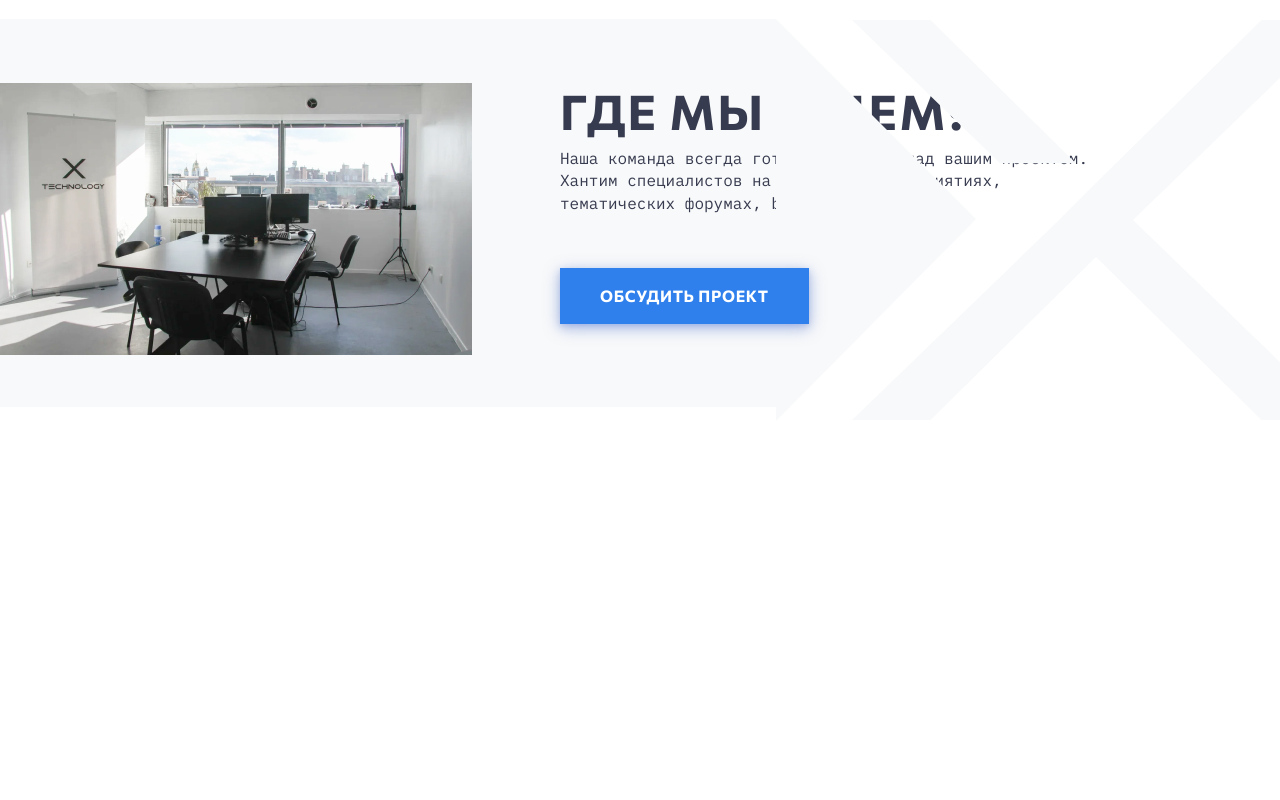
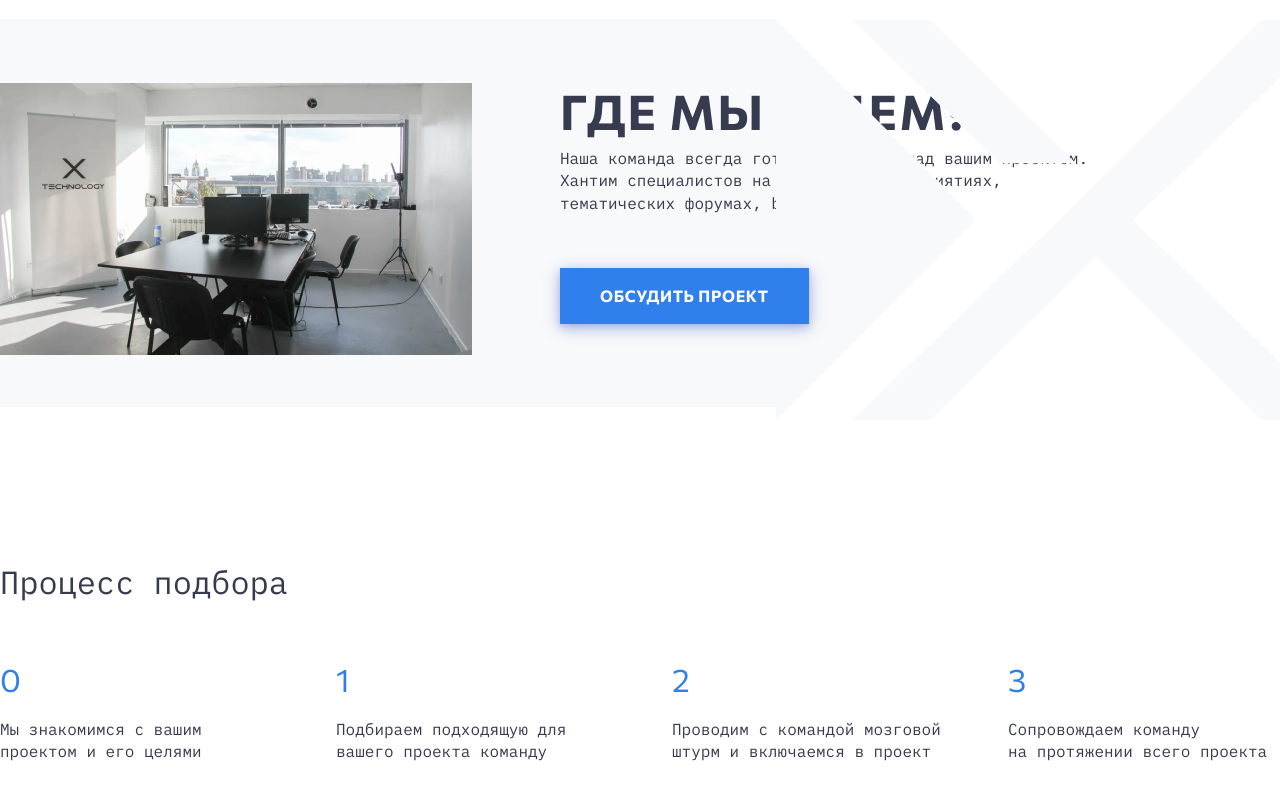
Before and after one commit to Bespalov-D-A/x-tech-form, a React (Create React App) app: page / in a window 1280 px wide. Shown: the part 5179-5979 px from the top of the page. Before the commit the page ends 5600 px from the top, so only its background shows below. Built offline with nearby package versions, Linux system fonts and the light colour scheme.

Commit message:
Create process find block

```diff
--- a/src/App.tsx
+++ b/src/App.tsx
@@ -1,6 +1,7 @@
 import CreateTeam from "./components/CreateTeam/CreateTeam";
 import Header from "./components/Header/Header";
 import MainMenu from "./components/MainMenu/MainMenu";
+import ProcessFind from "./components/ProcessFind/ProcessFind";
 import Services from "./components/Services/Services";
 import Technologies from "./components/Technologies/Technologies";
 import WhereFind from "./components/WhereFind/WhereFind";
@@ -16,6 +17,7 @@ function App() {
       <CreateTeam />
       <Technologies />
       <WhereFind />
+      <ProcessFind />
     </div>
   );
 }
--- /dev/null
+++ b/src/components/ProcessFind/ProcessFind.module.scss
@@ -0,0 +1,49 @@
+@import "./../../sass/colors.scss";
+
+.process-find {
+	max-width: 1312px;
+	margin: 0 auto;
+	padding: 155px 0 124px;
+}
+
+.title {
+	margin-bottom: 55px;
+}
+
+.list {
+	display: flex;
+	justify-content: space-between;
+}
+
+.item {
+	width: 272px;
+}
+
+.arrow {
+	position: absolute;
+	width: 24px;
+	height: 24px;
+	top: 12px;
+	left: -50px;
+	filter: sepia(51%);
+	opacity: 0.2;
+}
+
+.num {
+	margin-bottom: 16px;
+	font-family: "Commissioner";
+	font-style: normal;
+	line-height: 140%;
+	display: flex;
+	letter-spacing: 0.04em;
+	font-feature-settings: "tnum" on, "lnum" on;
+	color: $blue1;
+}
+
+.desc {
+	position: relative;
+	font-style: normal;
+	font-weight: 400;
+	font-size: 16px;
+	line-height: 140%;
+}
--- /dev/null
+++ b/src/components/ProcessFind/ProcessFind.tsx
@@ -0,0 +1,29 @@
+import { FC } from "react";
+import s from "./ProcessFind.module.scss";
+import arrow from "./../../img/ico/common/Arrow.svg";
+
+const data = [
+  { msg: "Мы знакомимся с вашим проектом и его целями" },
+  { msg: "Подбираем подходящую для вашего проекта команду" },
+  { msg: "Проводим с командой мозговой штурм и включаемся в проект" },
+  { msg: "Сопровождаем команду на протяжении всего проекта" },
+];
+
+const ProcessFind: FC = () => {
+  return (
+    <div className={s["process-find"]}>
+      <h1 className={s.title}>Процесс подбора</h1>
+      <div className={s.list}>
+        {data.map((item, index) => (
+          <div key={index} className={s.item}>
+            <img src={arrow} alt="" className={s.arrow} />
+            <h1 className={s.num}>{index}</h1>
+            <p className={s.desc}>{item.msg}</p>
+          </div>
+        ))}
+      </div>
+    </div>
+  );
+};
+
+export default ProcessFind;
```
